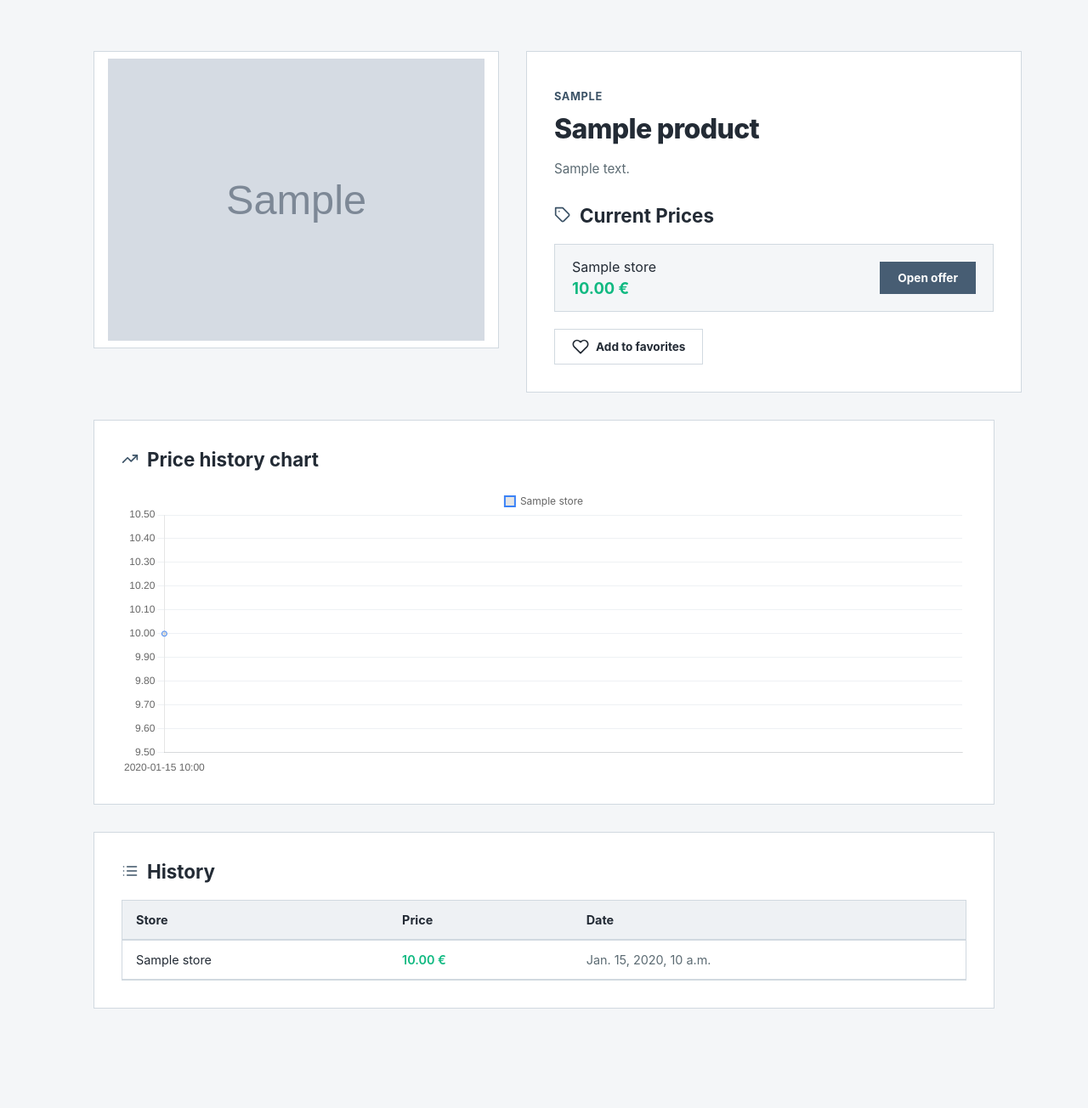
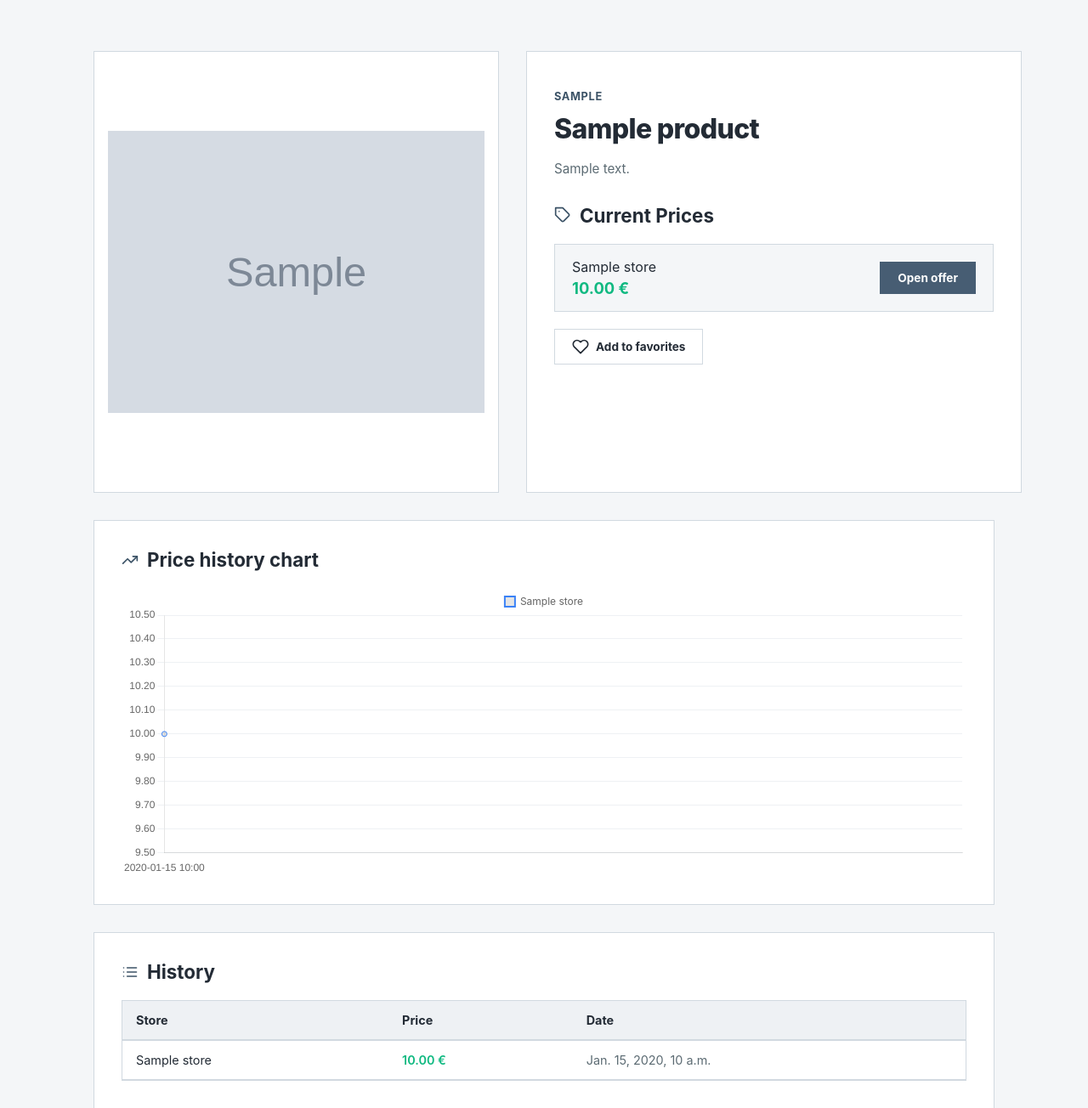
Before and after one commit to DimaPr7/price-comparison-system, a Django app: page /product/1/ in a window 1280 px wide. Shown: the part 70-1374 px from the top of the page at 85% size. Run offline with Django 5.2, Linux system fonts and the light colour scheme; tables that the repository leaves empty hold one stand-in row (values such as "Sample post"); grey boxes marked "Sample" are stand-in pictures.

Commit message:
update detail page design

```diff
--- a/static/css/style.css
+++ b/static/css/style.css
@@ -275,7 +275,7 @@ body {
     align-items: center;
     padding: 16px;
     background: var(--bg-card);
-    height: 350px;
+    height: 520px;
     overflow: hidden;
 }
 
```
